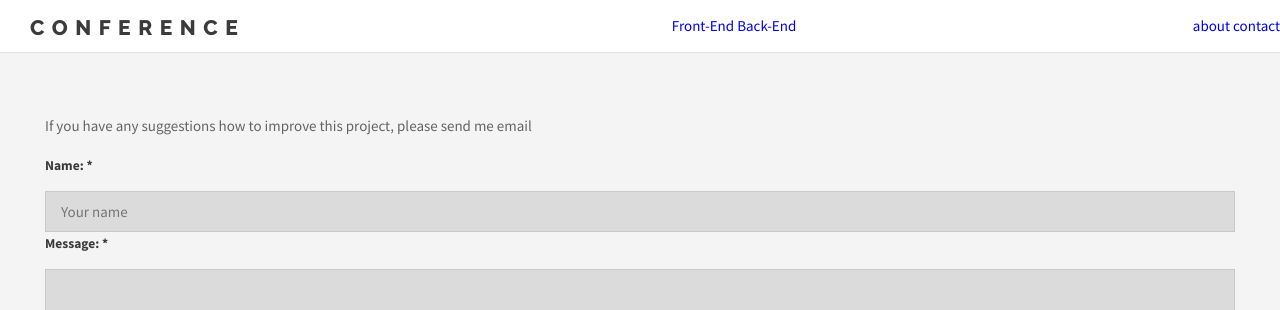
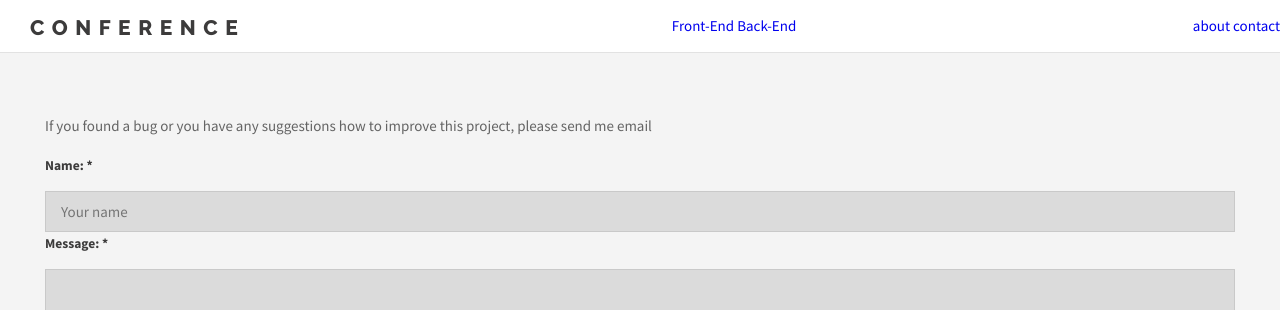
Before and after one commit to artemgurzhii/conference, a Jekyll site: the page built from contact/index.html, in a window 1280 px wide and 900 px high. Shown: the top 310 px of the window. Built offline with Jekyll 4.4.1, drawn with Linux system fonts in a browser that asks for light colours; a script that is not in the unit is left out; comment, search, counter and statistics services are not loaded.

Commit message:
update contact page

```diff
--- a/assets/css/2-modules/contact/contact.sass
+++ b/assets/css/2-modules/contact/contact.sass
@@ -2,12 +2,9 @@
   .contact-title
     margin: 0
     font-size: 16px
-    color: #000
+    color: $black
     font-weight: 100
     font-family: sans-serif
 
   .email-form
     margin: 1.5em 0
-
-    textarea
-      resize: none!important
--- a/contact/index.html
+++ b/contact/index.html
@@ -3,8 +3,8 @@ layout: contact
 title: Conference
 ---
 
-<form action="https://formspree.io/gyga98@mail.ru" method="post">
-  <p class="contact-title">If you have any suggestions how to improve this project, please send me email</p>
+<form action="https://formspree.io/{{ site.email }}" method="post">
+  <p class="contact-title">If you found a bug or you have any suggestions how to improve this project, please send me email</p>
 
   <div class="email-form">
     <label>Name: *</label>
```
